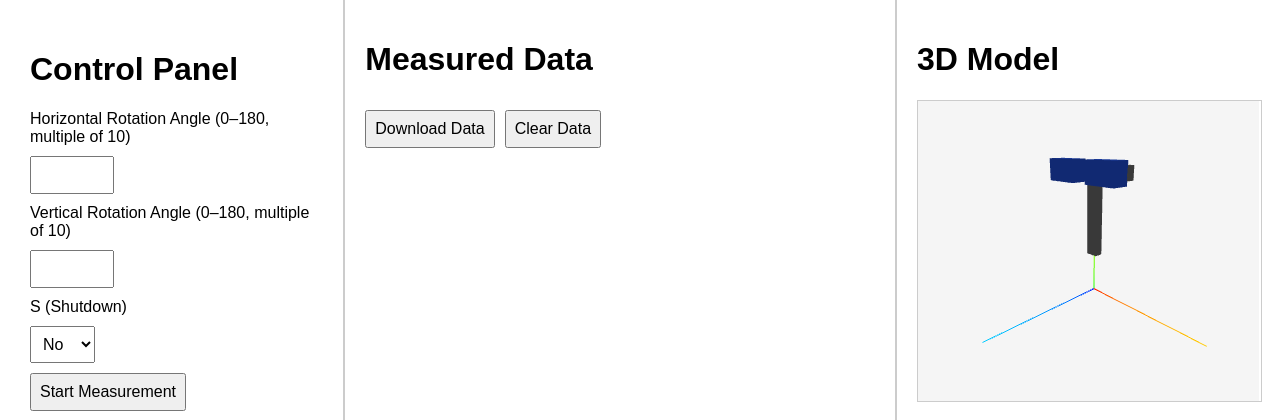
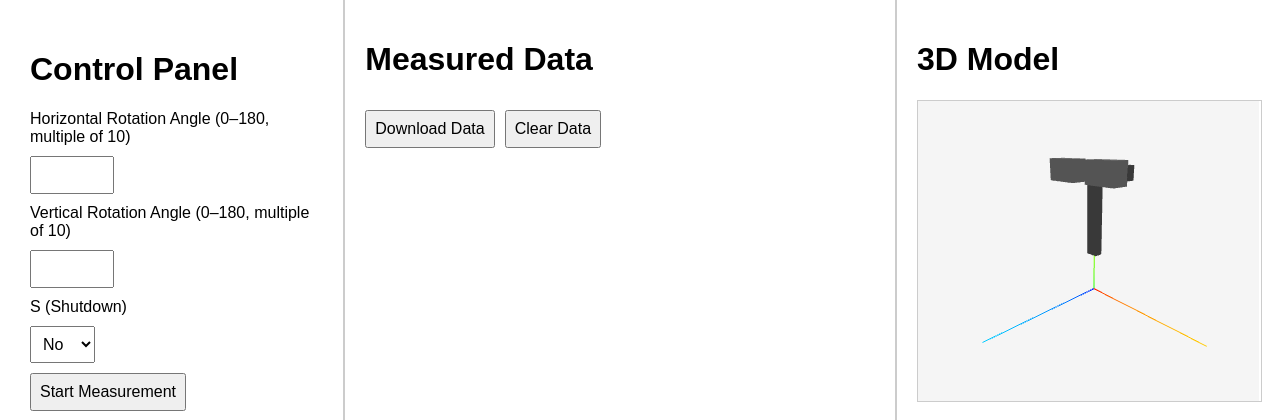
Before and after one commit to real-Ker/render, a FastAPI app: page / in a window 1280 px wide. Shown: the top 420 px of the page. Run offline with FastAPI, Linux system fonts and the light colour scheme; data that the repository does not hold is empty.

Commit message:
Update index.html

```diff
--- a/templates/index.html
+++ b/templates/index.html
@@ -561,10 +561,10 @@ function setupFixedCamera() {
     const fov = camera.fov * (Math.PI / 180);
     let distance = maxDim / 2 / Math.tan(fov / 2);
 
-    // ⭐ 关键：给更大的冗余（保证旋转不出框）
+    // 关键：给更大的冗余（保证旋转不出框）
     distance *= 2.2;
 
-    // ⭐ 固定一个“观察角度”（不要用 normalize 动态算）
+    // 固定一个“观察角度”（不要用 normalize 动态算）
     camera.position.set(distance, distance * 0.8, distance);
 
     camera.lookAt(center);
@@ -604,7 +604,7 @@ scene.add(axesHelper);
 
 // ===== 材质 =====
 const metal = new THREE.MeshStandardMaterial({ color: 0x888888 });
-const shellMat = new THREE.MeshStandardMaterial({ color: 0x3366ff });
+const shellMat = new THREE.MeshStandardMaterial({ color: 0xc0c0c0 });
 
 // ===== T竖杆 =====
 const vertical = new THREE.Mesh(
@@ -651,7 +651,7 @@ model.add(createShell(-0.6));
 
 window.updateModelRotationFromData = function(vrs, hrs) {
     basePivot.rotation.x = vrs * Math.PI / 180;
-    hrsPivot.rotation.y = hrs * Math.PI / 180;
+    hrsPivot.rotation.y = (-hrs) * Math.PI / 180;
 };
 
 // 初始化时调整一次相机
```
